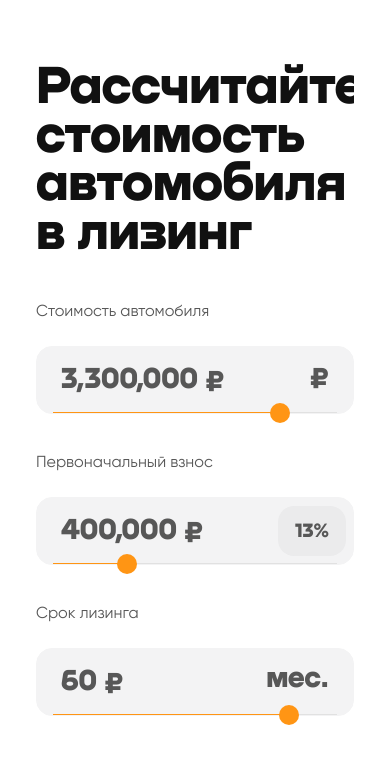
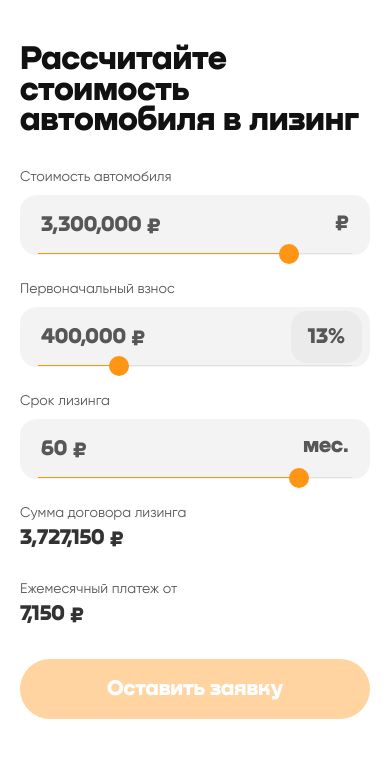
Before and after one commit to maratbabaev/friendlee-test, a website built with webpack: page src/index.html in a window 390 px wide. Shown: the top 757 px of the page. Built offline with nearby package versions, Linux system fonts and the light colour scheme.

Commit message:
added mobile version

```diff
--- a/src/scss/index.scss
+++ b/src/scss/index.scss
@@ -406,7 +406,7 @@
     .wrap {
         width: calc(100% - 72px);
         align-items: flex-start;
-        padding-top: 64px;
+        padding: 64px 0 156px;
         height: auto;
     }
 
@@ -450,3 +450,103 @@
     }
 
 }
+
+
+
+
+
+
+
+
+
+
+@media(max-width:767px) {
+
+
+    .wrap {
+        width: calc(100% - 40px);
+        padding: 44px 0 64px;
+    }
+
+
+    h1 {
+
+        font-size: 34px;
+    }
+
+    .main-form {
+        margin-top: 32px;
+    }
+
+
+    .range-title {
+
+        font-size: 14px;
+
+    }
+
+
+    .range-row {
+        font-size: 22px;
+        ;
+        padding: 0 20px;
+        height: 60px;
+    }
+
+    .range-row input[type=text] {
+
+        font-size: 22px;
+
+    }
+
+    .range-proc .range-row span:nth-child(2) {
+        font-size: 22px;
+
+    }
+
+    .range {
+        margin-top: 25px;
+    }
+
+
+    .range-row {
+
+        margin-top: 8px;
+    }
+
+    .form-row__2 {
+        margin-top: 25px;
+
+    }
+
+
+
+    .input {
+        width: 100%;
+
+        &:nth-child(2) {
+            margin-top: 29px;
+        }
+    }
+
+
+
+    .input input {
+        margin-top: 2px;
+        font-size: 22px;
+
+    }
+
+
+    .form-block__btn {
+        margin-top: 32px;
+        width: 100%;
+    }
+
+
+    .form-btn {
+        font-size: 22px;
+        height: 60px;
+    }
+
+}
```
